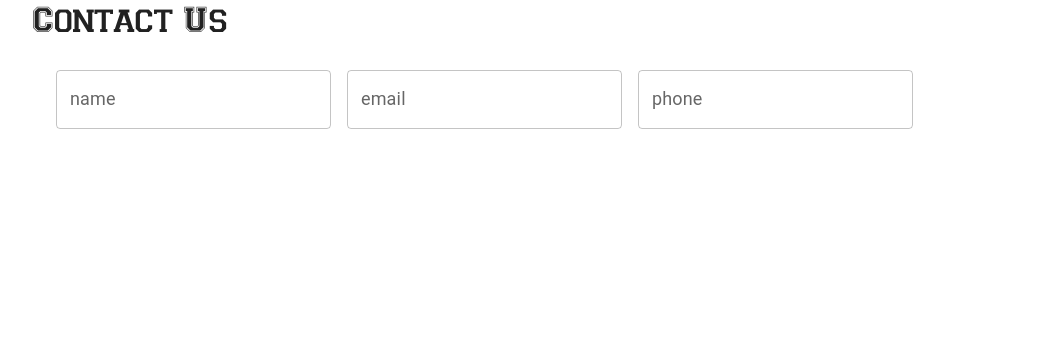
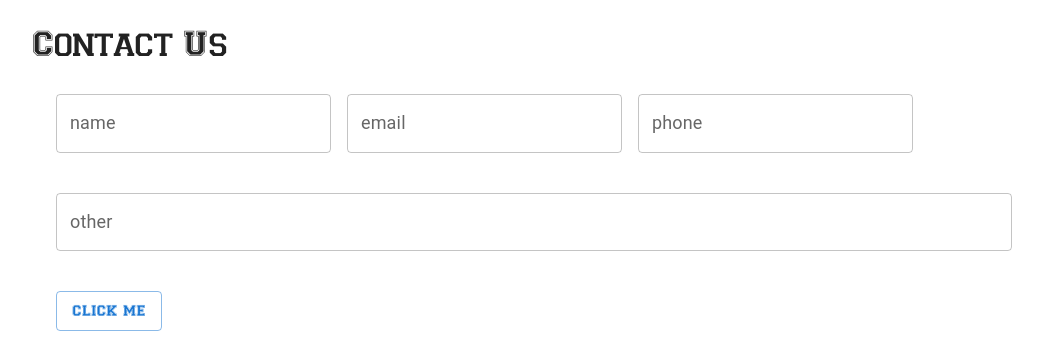
Before and after one commit to mandy6720/doggo-site, a Next.js app: page / in a window 1280 px wide. Shown: the part 2220-2584 px from the top of the page, without its empty margins (98-1141 px from the left). Before the commit the page ends 2385 px from the top, so only its background shows below. Built offline with nearby package versions, Linux system fonts and the light colour scheme.

Commit message:
form workinnnn

```diff
--- a/components/Form/form.js
+++ b/components/Form/form.js
@@ -4,6 +4,8 @@ import { createTheme, ThemeProvider } from "@mui/material/styles";
 import CssBaseline from "@mui/material/CssBaseline";
 
 const theme = createTheme();
+
+const handleClick = () => console.log("hi dad)");
 
 const Form = () => {
   const handleSubmit = (event) => {
@@ -17,18 +19,25 @@ const Form = () => {
 
   return (
     <ThemeProvider theme={theme}>
-      <Container component="main">
-        <CssBaseline />
+      <Container component="form">
         <Grid container>
           <Grid item marginRight={2}>
             <TextField id="name" label="name" type="text" />
           </Grid>
-          <Grid item marginRight={2}>
+          <Grid item marginRight={2} marginBottom={5}>
             <TextField id="email" label="email" type="email" marginRight={2} />
           </Grid>{" "}
-          <Grid item marginRight={2}>
+          <Grid item marginRight={2} marginBottom={5}>
             <TextField type="tel" label="phone" id="phone" marginRight={2} />
           </Grid>
+        </Grid>
+        <Grid item marginRight={2} marginBottom={5}>
+          <TextField type="text" label="other" id="other" fullWidth />
+        </Grid>
+        <Grid item>
+          <Button variant="outlined" onClick={handleClick}>
+            click me
+          </Button>
         </Grid>
       </Container>
     </ThemeProvider>
```
